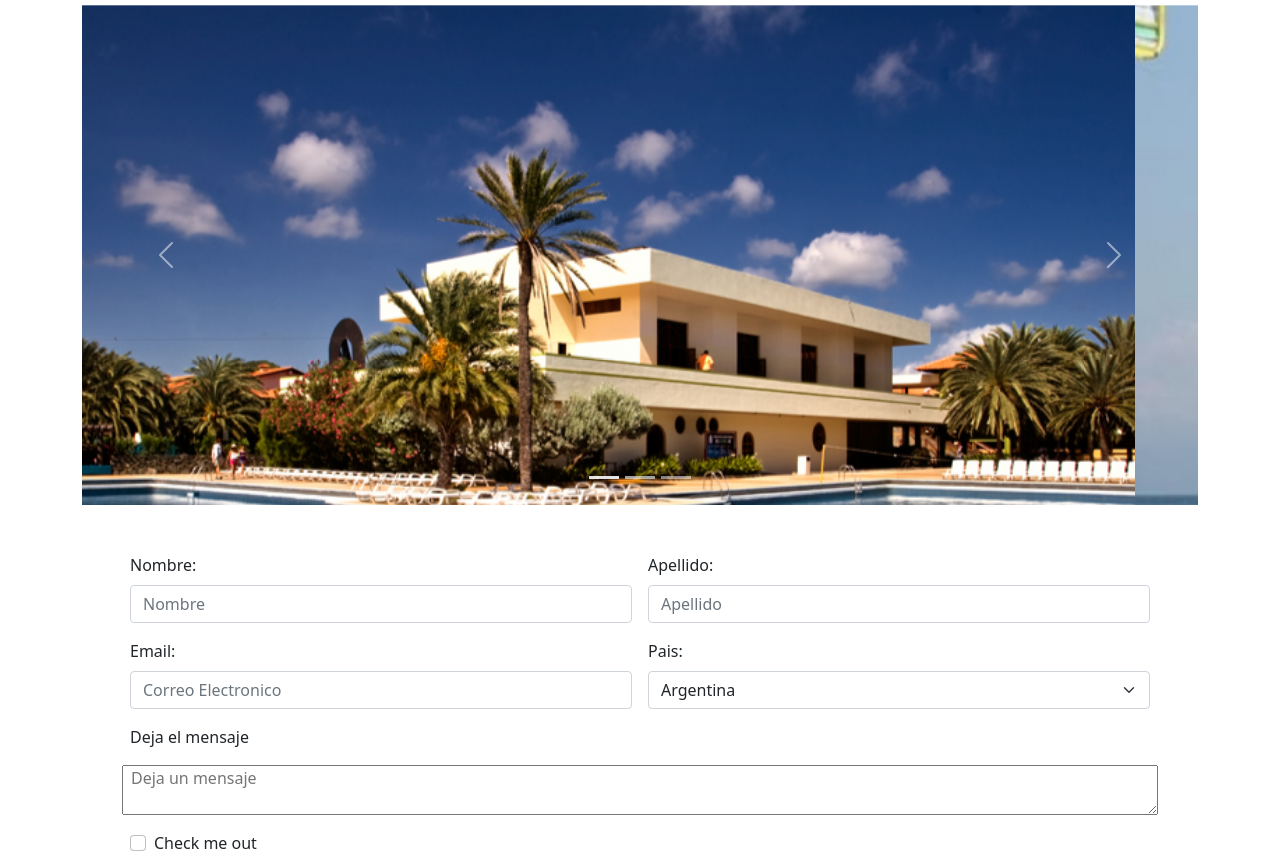
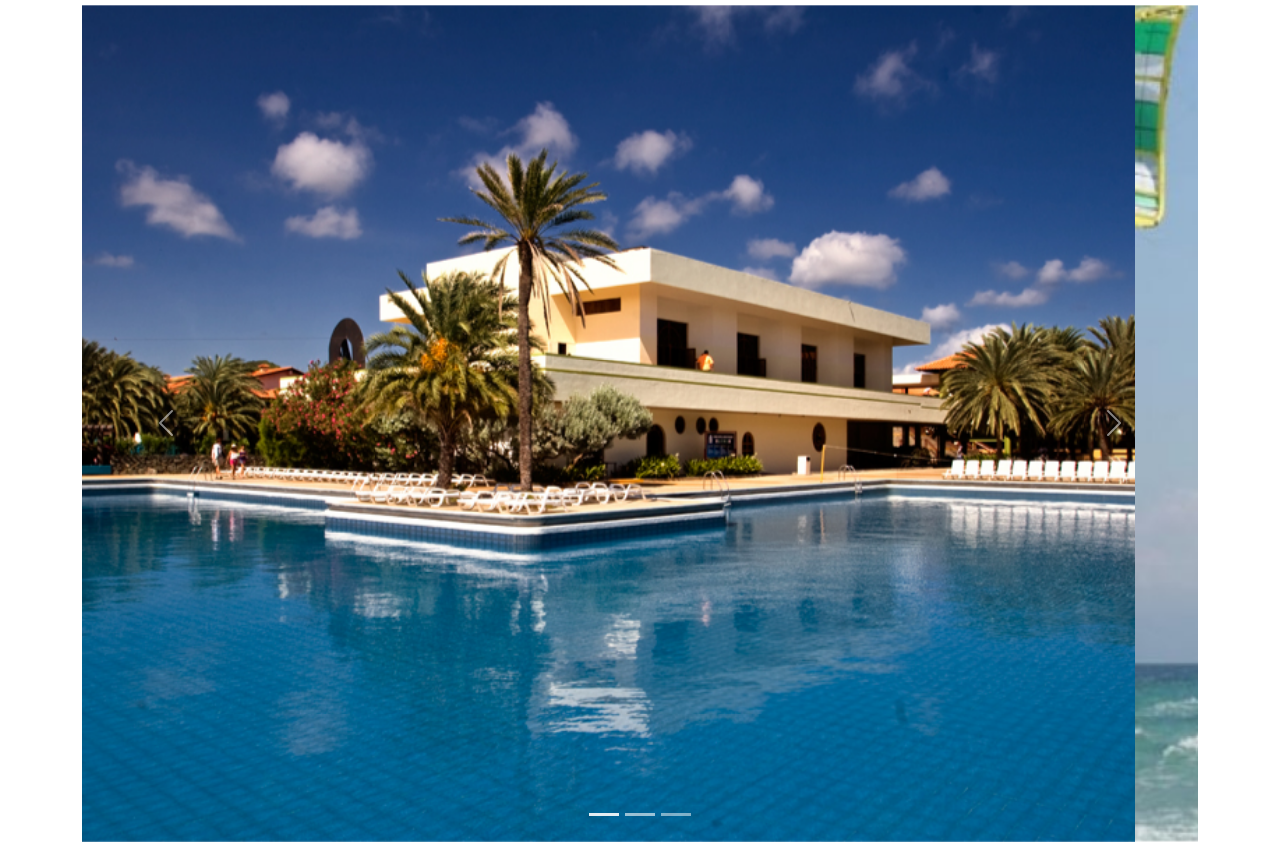
Before and after one commit to jesusgomezq/proyecto, a plain HTML site: page boots.html in a window 1280 px wide. Shown: the part 844-1702 px from the top of the page. Drawn offline with nearby package versions, Linux system fonts and the light colour scheme.

Commit message:
cambios en el css

```diff
--- a/estilos/boots.css
+++ b/estilos/boots.css
@@ -32,11 +32,6 @@
   font-size: 2.5rem;
 }
 
-.carousel-item {
-  height: 500px;
-}
-
 .img__carrusel {
-  max-height: 100%;
   object-fit: cover;
 }
```
